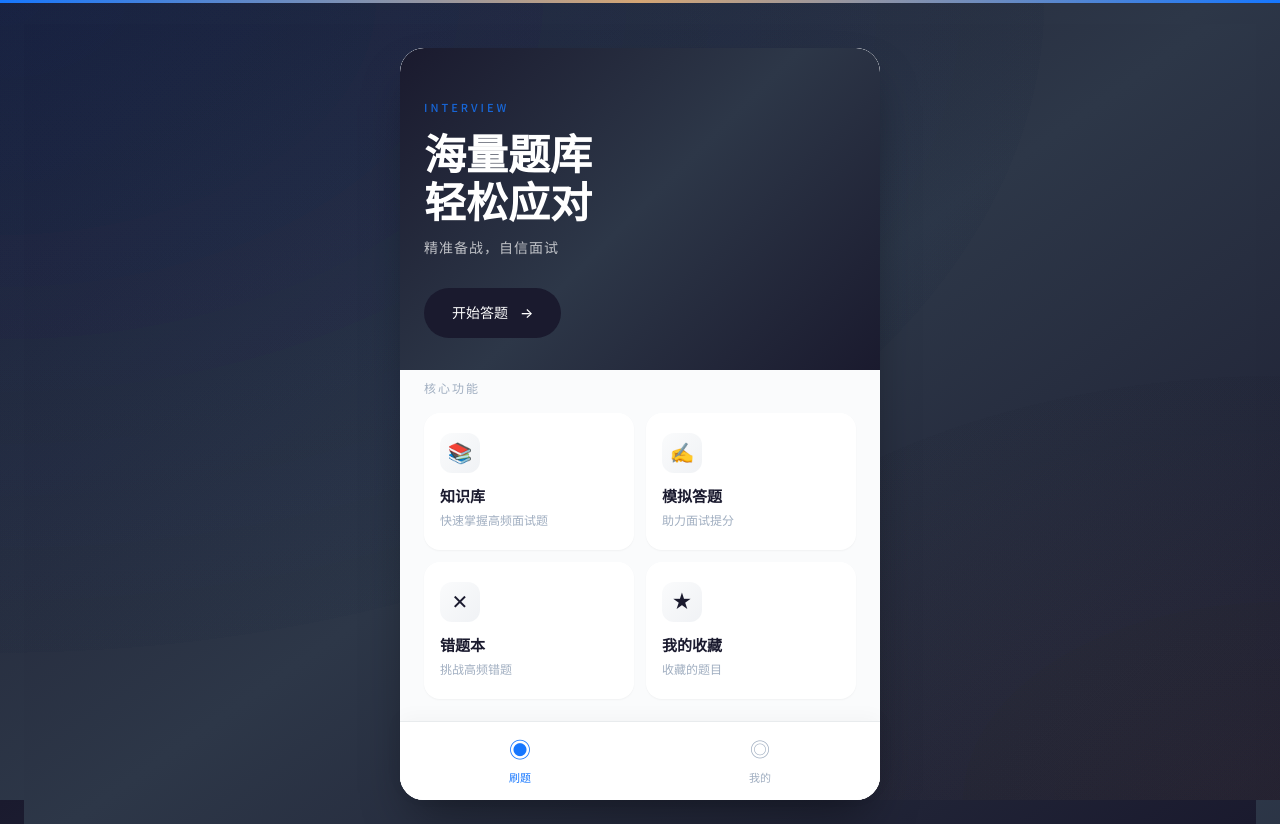
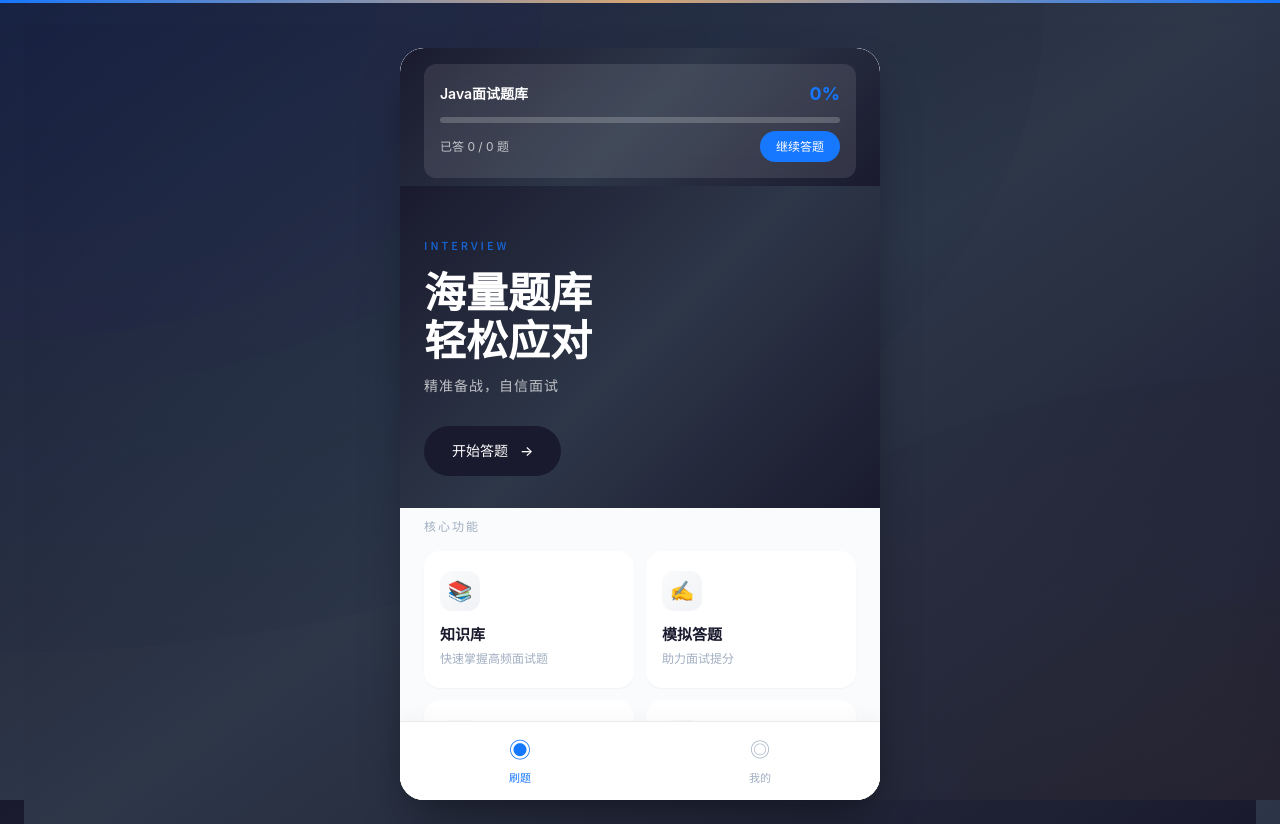
Before and after one commit to kof464198900/interview-vue, a Vue app: page / in a window 1280 px wide. Built offline with nearby package versions, Linux system fonts and the light colour scheme; no server answers.

Commit message:
feat: 改版首页，添加进度卡片和功能卡片

```diff
--- a/src/views/Home.vue
+++ b/src/views/Home.vue
@@ -2,6 +2,23 @@
   <div class="home-page">
     <!-- Decorative top accent -->
     <div class="accent-line"></div>
+
+    <!-- Progress Card -->
+    <section class="progress-section">
+      <div class="progress-card">
+        <div class="progress-header">
+          <span class="progress-title">Java面试题库</span>
+          <span class="progress-rate">{{ stats.progress }}%</span>
+        </div>
+        <div class="progress-bar">
+          <div class="progress-fill" :style="{ width: stats.progress + '%' }"></div>
+        </div>
+        <div class="progress-info">
+          <span>已答 {{ stats.answeredCount }} / {{ stats.totalQuestion }} 题</span>
+          <button class="continue-btn" @click="continueAnswer">继续答题</button>
+        </div>
+      </div>
+    </section>
 
     <!-- Header Section -->
     <header class="hero-section">
@@ -54,7 +71,7 @@
         <div class="stat-item" @click="router.push('/collect')">
           <div class="stat-icon">★</div>
           <div class="stat-info">
-            <span class="stat-value">13</span>
+            <span class="stat-value">{{ stats.collectCount }}</span>
             <span class="stat-label">收藏</span>
           </div>
         </div>
@@ -62,7 +79,7 @@
         <div class="stat-item" @click="router.push('/record')">
           <div class="stat-icon">✓</div>
           <div class="stat-info">
-            <span class="stat-value">42</span>
+            <span class="stat-value">{{ stats.answeredCount }}</span>
             <span class="stat-label">已答</span>
           </div>
         </div>
@@ -70,7 +87,7 @@
         <div class="stat-item" @click="router.push('/error')">
           <div class="stat-icon">△</div>
           <div class="stat-info">
-            <span class="stat-value">5</span>
+            <span class="stat-value">{{ stats.errorCount }}</span>
             <span class="stat-label">错题</span>
           </div>
         </div>
@@ -119,13 +136,31 @@
 </template>
 
 <script setup>
-import { ref } from 'vue'
+import { ref, onMounted } from 'vue'
 import { useRouter } from 'vue-router'
 import { useUserStore } from '@/store/user'
+import { getHomeStats } from '@/api'
 
 const router = useRouter()
 const userStore = useUserStore()
 const activeTab = ref(0)
+
+const stats = ref({
+  collectCount: 0,
+  answeredCount: 0,
+  errorCount: 0,
+  totalQuestion: 0,
+  progress: 0
+})
+
+onMounted(async () => {
+  try {
+    const data = await getHomeStats()
+    stats.value = data || stats.value
+  } catch (e) {
+    console.error('获取统计数据失败', e)
+  }
+})
 
 const featureItems = [
   {
@@ -138,7 +173,7 @@ const featureItems = [
     iconText: '✍',
     label: '模拟答题',
     desc: '助力面试提分',
-    action: () => router.push('/knowledge')
+    action: () => router.push('/category')
   },
   {
     iconText: '✕',
@@ -151,14 +186,27 @@ const featureItems = [
     label: '我的收藏',
     desc: '收藏的题目',
     action: () => router.push('/collect')
+  },
+  {
+    iconText: '📝',
+    label: '做题记录',
+    desc: '回顾历史答题',
+    action: () => router.push('/record')
+  },
+  {
+    iconText: '📤',
+    label: '小程序分享',
+    desc: '分享给好友',
+    action: () => {}
   }
 ]
 
-const goKnowledge = () => router.push('/knowledge')
+const goKnowledge = () => router.push('/category')
 const goMy = () => {
   activeTab.value = 1
   router.push('/my')
 }
+const continueAnswer = () => router.push('/category')
 </script>
 
 <style scoped>
@@ -181,6 +229,74 @@ const goMy = () => {
   height: 3px;
   background: linear-gradient(90deg, var(--color-primary) 0%, var(--color-accent) 50%, var(--color-primary) 100%);
   z-index: 1000;
+}
+
+/* Progress Section */
+.progress-section {
+  padding: 16px 24px 8px;
+  background: linear-gradient(135deg, #1A1A2E 0%, #2D3748 50%, #1A1A2E 100%);
+}
+
+.progress-card {
+  background: rgba(255, 255, 255, 0.1);
+  backdrop-filter: blur(10px);
+  border-radius: 12px;
+  padding: 16px;
+}
+
+.progress-header {
+  display: flex;
+  justify-content: space-between;
+  align-items: center;
+  margin-bottom: 8px;
+}
+
+.progress-title {
+  color: #fff;
+  font-size: 14px;
+  font-weight: 600;
+}
+
+.progress-rate {
+  color: var(--color-primary);
+  font-size: 18px;
+  font-weight: 700;
+}
+
+.progress-bar {
+  height: 6px;
+  background: rgba(255, 255, 255, 0.2);
+  border-radius: 3px;
+  overflow: hidden;
+  margin-bottom: 8px;
+}
+
+.progress-fill {
+  height: 100%;
+  background: linear-gradient(90deg, var(--color-primary) 0%, var(--color-accent) 100%);
+  border-radius: 3px;
+  transition: width 0.3s ease;
+}
+
+.progress-info {
+  display: flex;
+  justify-content: space-between;
+  align-items: center;
+}
+
+.progress-info span {
+  color: rgba(255, 255, 255, 0.7);
+  font-size: 12px;
+}
+
+.continue-btn {
+  background: var(--color-primary);
+  color: #fff;
+  border: none;
+  padding: 6px 16px;
+  border-radius: 16px;
+  font-size: 12px;
+  cursor: pointer;
 }
 
 /* Hero Section */
```
